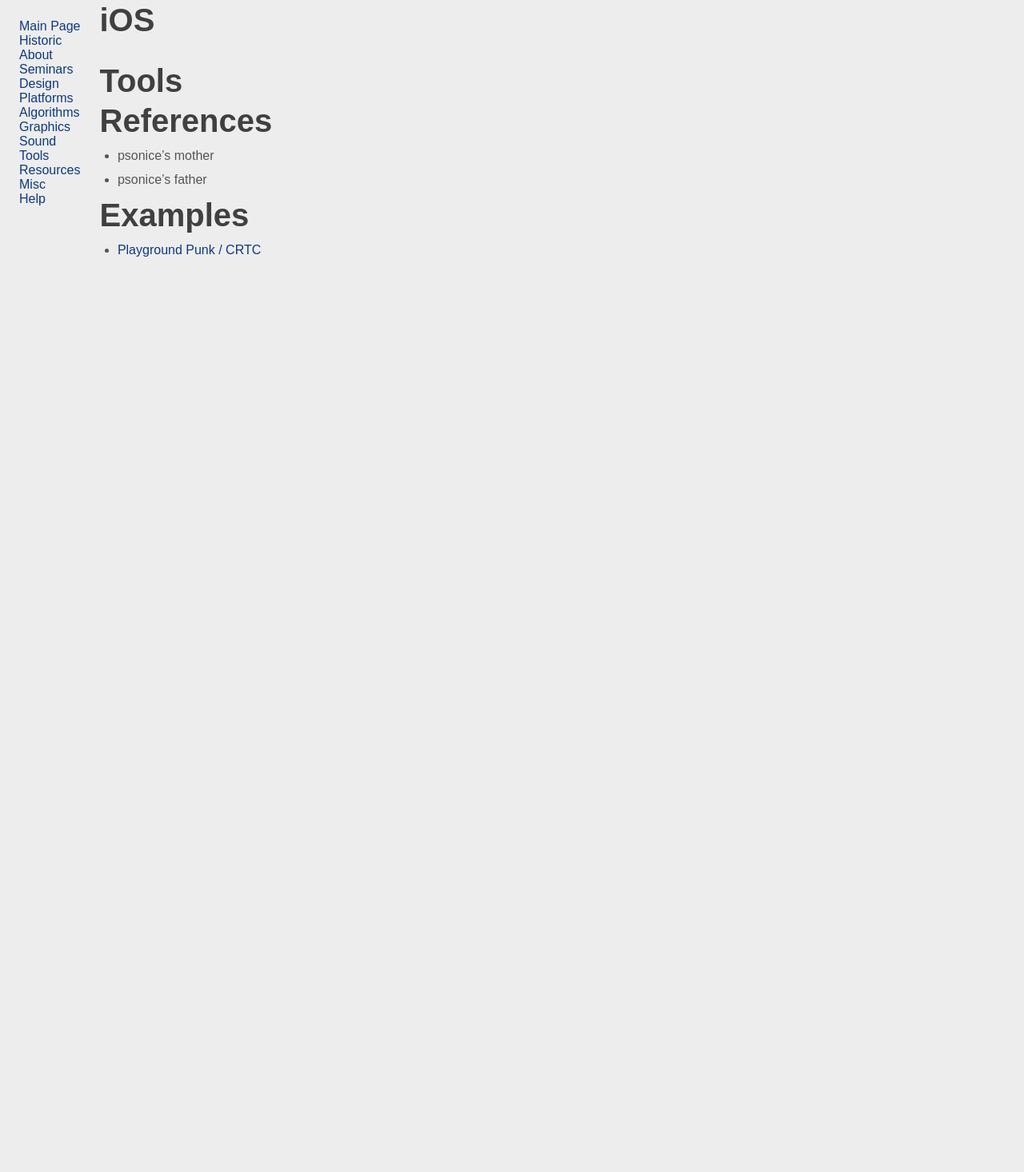
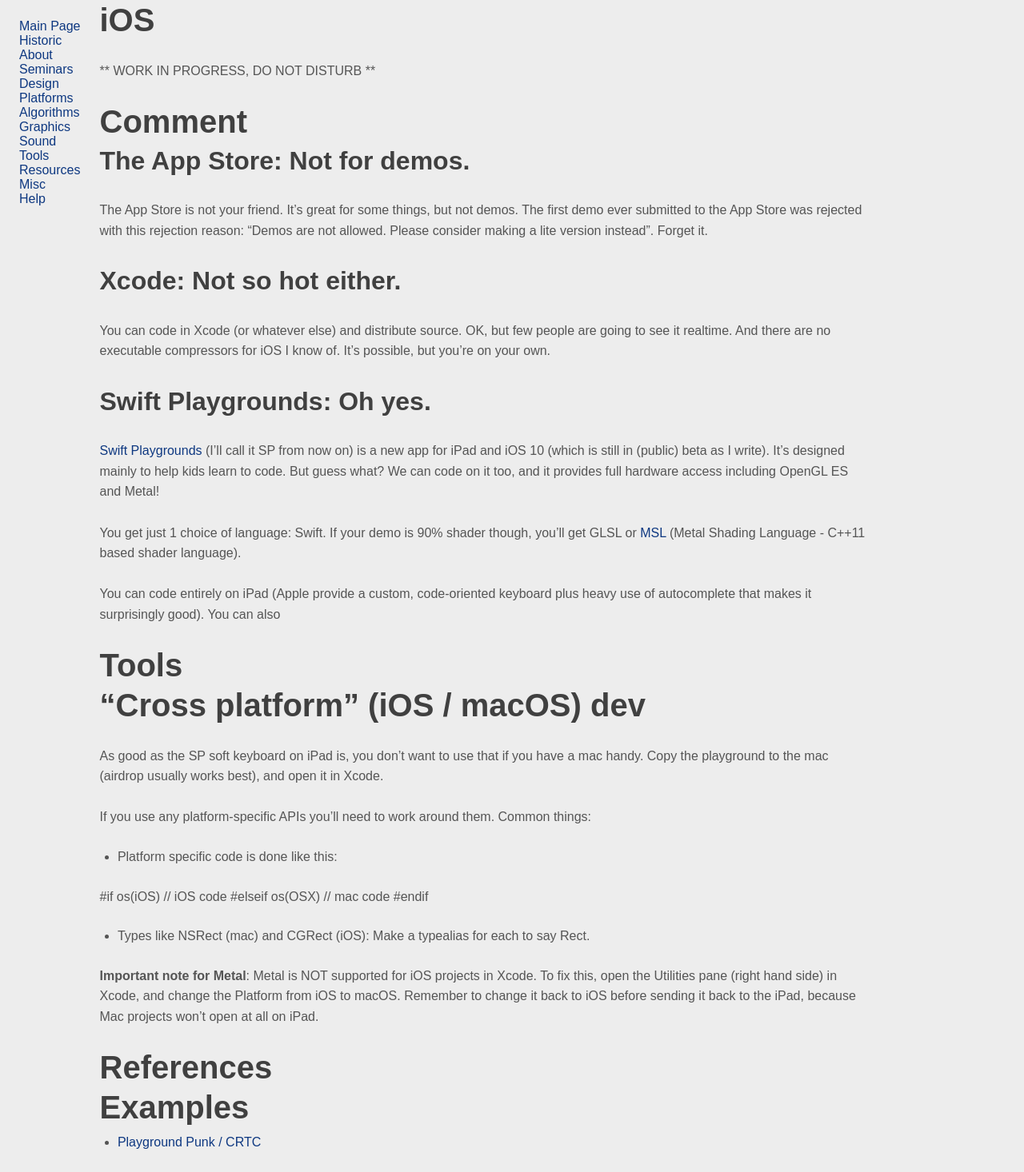
Before and after one commit to in4k/in4k.github.io, a Jekyll site: the page built from wiki/ios.markdown, in a window 1280 px wide. Shown: the whole page at 80% size. Built offline with Jekyll 4.4.1, drawn with Linux system fonts in a browser that asks for light colours; some web fonts are replaced; before the commit the page ends 900 px from its top, so only the background shows below that.

Commit message:
Initial stuff
Added the main notes, fair bit more to come but bed time.

```diff
--- a/wiki/ios.markdown
+++ b/wiki/ios.markdown
@@ -3,12 +3,49 @@ title: "iOS"
 layout: "wiki-page"
 ---
 
+** WORK IN PROGRESS, DO NOT DISTURB **
+
+# Comment
+
+The App Store: Not for demos.
+-----------------------------
+
+The App Store is not your friend. It's great for some things, but not demos. The first demo ever submitted to the App Store was rejected with this rejection reason: "Demos are not allowed. Please consider making a lite version instead". Forget it.
+
+Xcode: Not so hot either.
+-------------------------
+You can code in Xcode (or whatever else) and distribute source. OK, but few people are going to see it realtime. And there are no executable compressors for iOS I know of. It's possible, but you're on your own.
+
+Swift Playgrounds: Oh yes.
+--------------------------
+
+[Swift Playgrounds](https://developer.apple.com/swift/playgrounds/) (I'll call it SP from now on) is a new app for iPad and iOS 10 (which is still in (public) beta as I write). It's designed mainly to help kids learn to code. But guess what? We can code on it too, and it provides full hardware access including OpenGL ES and Metal!
+
+You get just 1 choice of language: Swift. If your demo is 90% shader though, you'll get GLSL or [MSL](https://developer.apple.com/library/ios/documentation/Metal/Reference/MetalShadingLanguageGuide/Introduction/Introduction.html#//apple_ref/doc/uid/TP40014364-CH1-SW1) (Metal Shading Language - C++11 based shader language).
+
+You can code entirely on iPad (Apple provide a custom, code-oriented keyboard plus heavy use of autocomplete that makes it surprisingly good). You can also
+
 # Tools
 
+# "Cross platform" (iOS / macOS) dev
+
+As good as the SP soft keyboard on iPad is, you don't want to use that if you have a mac handy. Copy the playground to the mac (airdrop usually works best), and open it in Xcode.
+
+If you use any platform-specific APIs you'll need to work around them. Common things:
+
+* Platform specific code is done like this:
+
+#if os(iOS)
+// iOS code
+#elseif os(OSX)
+// mac code
+#endif
+
+* Types like NSRect (mac) and CGRect (iOS): Make a typealias for each to say Rect.
+
+**Important note for Metal**: Metal is NOT supported for iOS projects in Xcode. To fix this, open the Utilities pane (right hand side) in Xcode, and change the Platform from iOS to macOS. Remember to change it back to iOS before sending it back to the iPad, because Mac projects won't open at all on iPad.
 
 # References
-* psonice's mother
-* psonice's father
 
 # Examples
 * [Playground Punk / CRTC](http://www.pouet.net/prod.php?which=67806)
```
